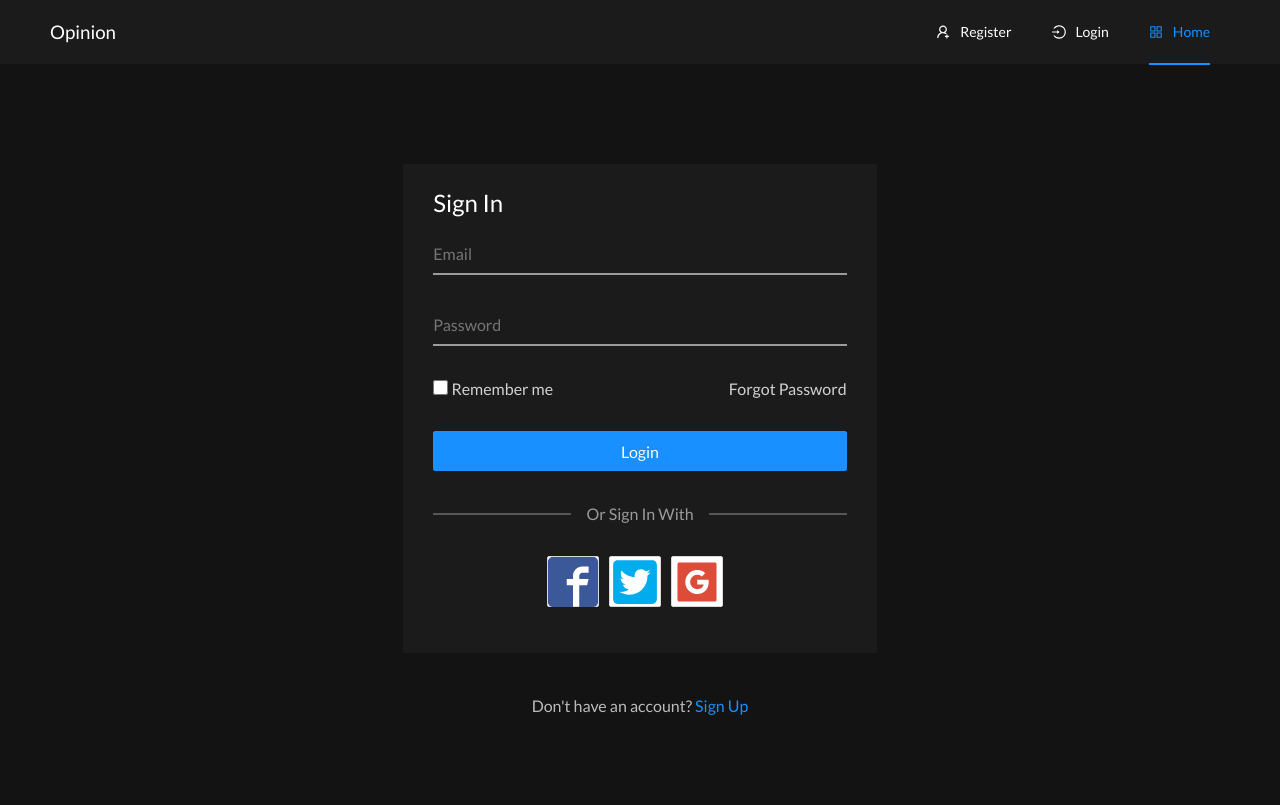
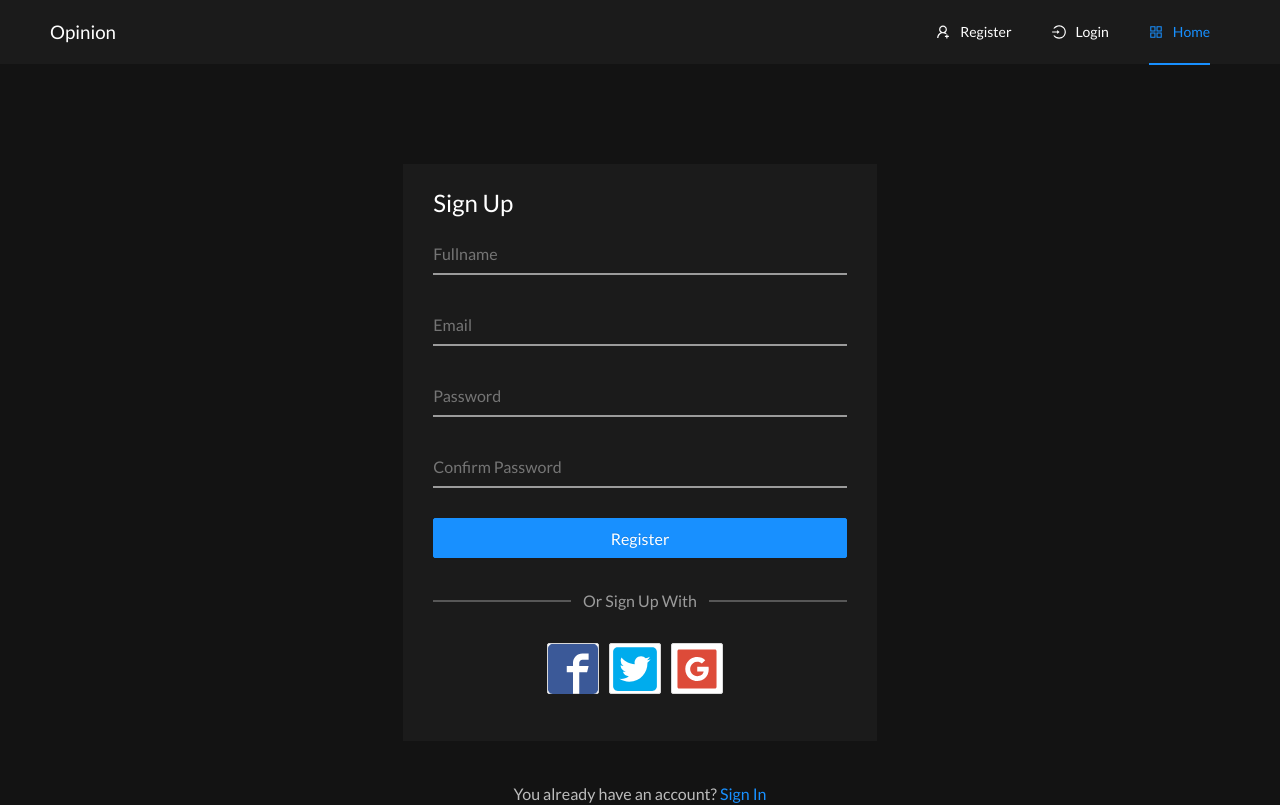
Before and after one commit to greatertomi/productrave-frontend, a React (Create React App) app in the folder opinion-frontend/: page / in a window 1280 px wide. Shown: the top 805 px of the page. Built offline with nearby package versions, Linux system fonts and the light colour scheme.

Commit message:
Added the design for the register component

```diff
--- a/opinion-frontend/src/App.js
+++ b/opinion-frontend/src/App.js
@@ -1,13 +1,15 @@
 import React from 'react';
 import './styles/App.scss';
 import './styles/utilities.scss';
-import Login from './components/auth/Login';
+import Register from './components/auth/Register';
+// import Login from './components/auth/Login';
 // import Landing from './components/layout/Landing';
 
 const App = () => (
   <div className="App">
     {/* <Landing /> */}
-    <Login />
+    {/* <Login /> */}
+    <Register />
   </div>
 );
 
--- a/opinion-frontend/src/components/auth/Register.js
+++ b/opinion-frontend/src/components/auth/Register.js
@@ -13,35 +13,64 @@ const Register = () => (
       <Col xs={24} sm={18} lg={10}>
         <div className="loginForm">
           <form>
-            <h2>Sign In</h2>
+            <h2>Sign Up</h2>
             <div>
+              <label htmlFor="fullname">
+                <input
+                  type="text"
+                  className="styledInput"
+                  placeholder="Fullname"
+                  name="fullname"
+                  id="fullname"
+                  required
+                />
+              </label>
+            </div>
+            <div className="mt-3">
               <label htmlFor="email">
-                <input type="email" className="styledInput" placeholder="Email" name="email" id="email" required />
+                <input
+                  type="email"
+                  className="styledInput"
+                  placeholder="Email"
+                  name="email"
+                  id="email"
+                  required
+                />
               </label>
             </div>
             <div className="mt-3">
               <label htmlFor="password">
-                <input type="password" className="styledInput" placeholder="Password" name="password" id="password" required />
+                <input
+                  type="password"
+                  className="styledInput"
+                  placeholder="Password"
+                  name="password"
+                  id="password"
+                  required
+                />
               </label>
             </div>
-            <div className="rememberMeDiv mt-3">
-              <div>
-                <input type="checkbox" name="rememberMe" />
-                <span> Remember me</span>
-              </div>
-              <div>
-                Forgot Password
-              </div>
+            <div className="mt-3">
+              <label htmlFor="password2">
+                <input
+                  type="password"
+                  className="styledInput"
+                  placeholder="Confirm Password"
+                  name="password2"
+                  id="password2"
+                  required
+                />
+              </label>
             </div>
             <div className="mt-3">
-              <Button type="primary" size="large" block>Login</Button>
+              <Button type="primary" size="large" block>Register</Button>
             </div>
             <Row className="mt-3 lineDiv">
               <Col span={8}>
                 <hr />
               </Col>
               <Col span={8} className="text-center">
-                Or Sign In With
+                Or Sign Up With
               </Col>
               <Col span={8}>
                 <hr />
@@ -61,8 +90,8 @@ const Register = () => (
           </form>
         </div>
         <div className="text-center">
-          Don't have an account?
-          <span> Sign Up</span>
+          You already have an account?
+          <span> Sign In</span>
         </div>
       </Col>
     </Row>
```
Also changed, not shown: 1 other file (tests, documents, lock files or other folders).
